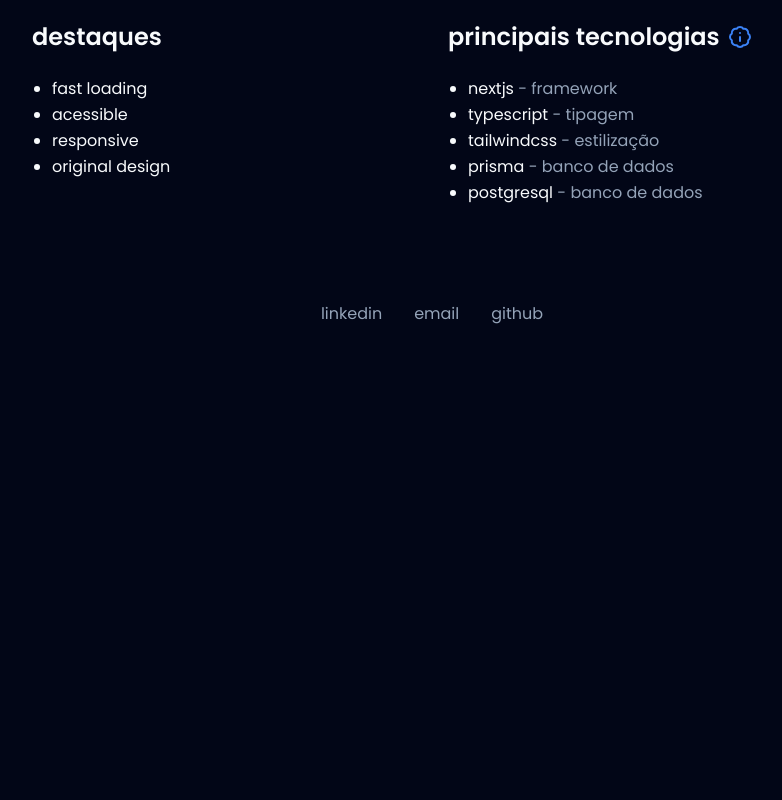
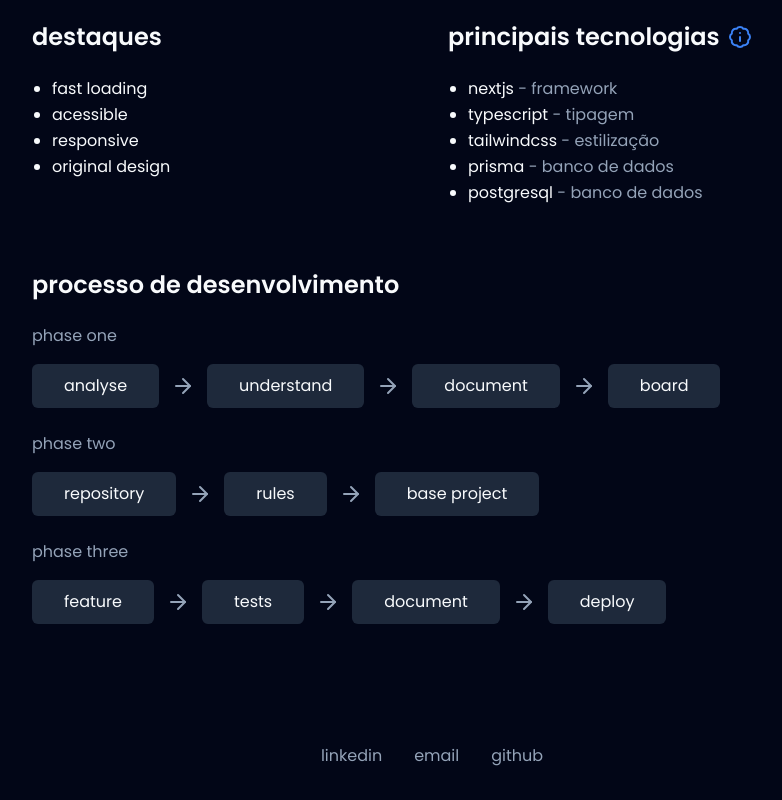
Before and after one commit to avilyre/avilysilva, a Next.js app: page /projects/devstore in a window 1280 px wide. Shown: the part 1022-1822 px from the top of the page, without its empty margins (208-990 px from the left). Before the commit the page ends 1380 px from the top, so only its background shows below. Built offline with nearby package versions, Linux system fonts and the light colour scheme.

Commit message:
feat: add development process section

```diff
--- a/src/app/projects/[slug]/page.tsx
+++ b/src/app/projects/[slug]/page.tsx
@@ -1,4 +1,4 @@
-import { BadgeInfo, Figma, Github, Globe } from "lucide-react";
+import { ArrowRight, BadgeInfo, Figma, Github, Globe } from "lucide-react";
 import Image from "next/image";
 
 import { projects } from "@/@data/projects";
@@ -26,7 +26,7 @@ const ProjectDetails = (props: Readonly<ProjectDetails>) => {
       <header>
         <Image
           src={project.image.src}
-          className="mb-8 aspect-video w-full rounded-md bg-tertiary object-cover sm:aspect-[16/5.68]"
+          className="mb-8 aspect-video w-full select-none rounded-md bg-tertiary object-cover sm:aspect-[16/5.68]"
           alt={project.title}
           height={defaultThumbnailSize.height}
           width={defaultThumbnailSize.width}
@@ -162,6 +162,37 @@ const ProjectDetails = (props: Readonly<ProjectDetails>) => {
           </ul>
         </section>
       </section>
+
+      <section className="mt-16">
+        <header className="mb-6 flex select-none items-center">
+          <h3 className="text-2xl font-semibold leading-tight text-primary">
+            {strings.developmentProcess}
+          </h3>
+        </header>
+
+        {project.process.map(phase => (
+          <div key={phase.id} className="mb-6 select-none">
+            <h4 className="mb-4 text-base text-secondary">{phase.title}</h4>
+
+            <div className="no-scrollbar relative flex items-center overflow-auto">
+              {phase.steps.map((step, stepIndex) => {
+                const isNextArrowAvailable = stepIndex < phase.steps.length - 1;
+
+                return (
+                  <div key={stepIndex} className="flex items-center">
+                    <span className="inline-block text-nowrap rounded-md bg-tertiary px-8 py-[10px] text-base text-primary">
+                      {step}
+                    </span>
+                    {isNextArrowAvailable && (
+                      <ArrowRight className="mx-3 text-2xl text-secondary" />
+                    )}
+                  </div>
+                );
+              })}
+            </div>
+          </div>
+        ))}
+      </section>
     </main>
   );
 };
--- a/src/app/projects/[slug]/strings.ts
+++ b/src/app/projects/[slug]/strings.ts
@@ -10,4 +10,5 @@ export const strings = {
   highlights: "destaques",
   technologies: "principais tecnologias",
   wasNotIncludedMinorLibraries: "não estão inclusas bibliotecas menores",
+  developmentProcess: "processo de desenvolvimento",
 };
--- a/src/styles/globals.css
+++ b/src/styles/globals.css
@@ -10,4 +10,13 @@ body {
   .text-balance {
     text-wrap: balance;
   }
+
+  .no-scrollbar::-webkit-scrollbar {
+    display: none;
+  }
+
+  .no-scrollbar {
+    -ms-overflow-style: none;
+    scrollbar-width: none;
+  }
 }
```
